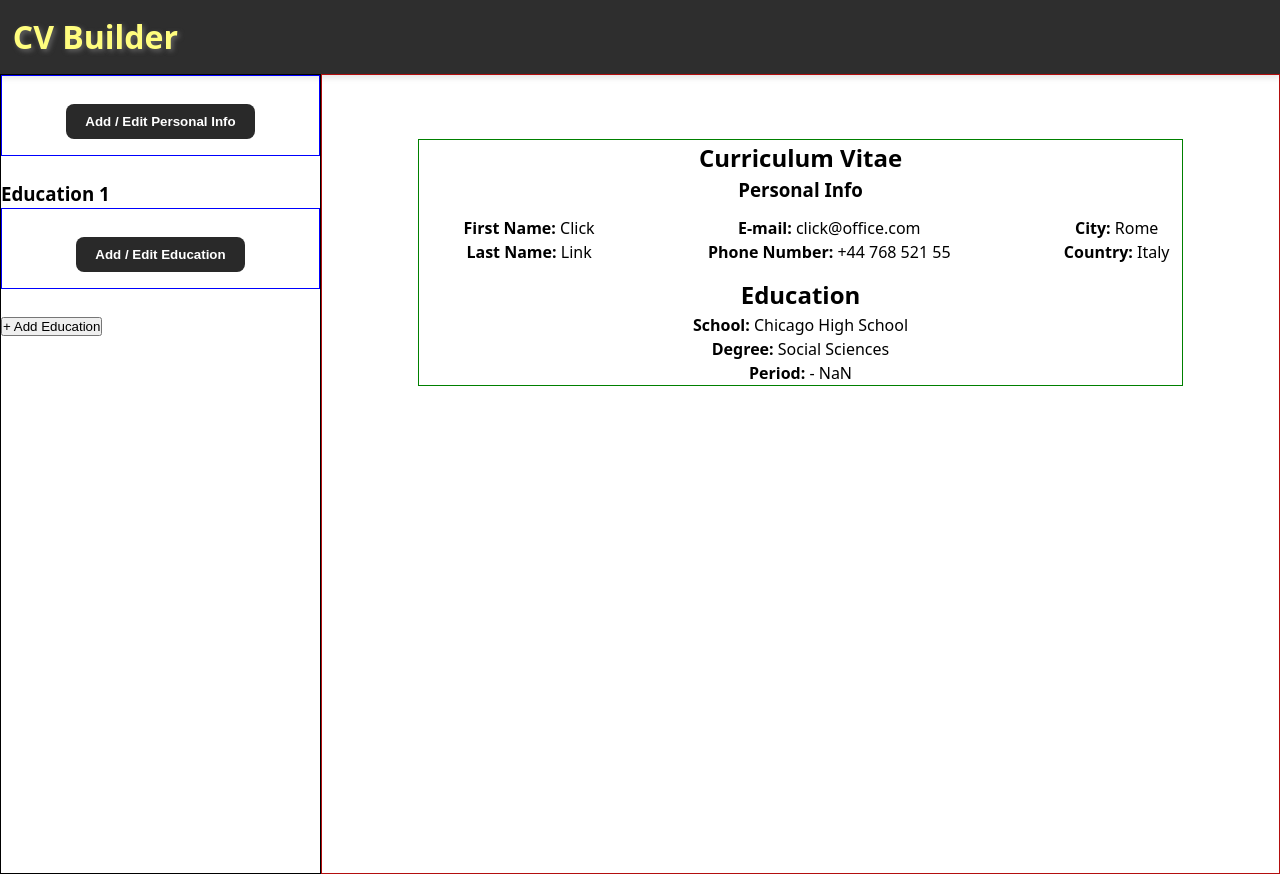
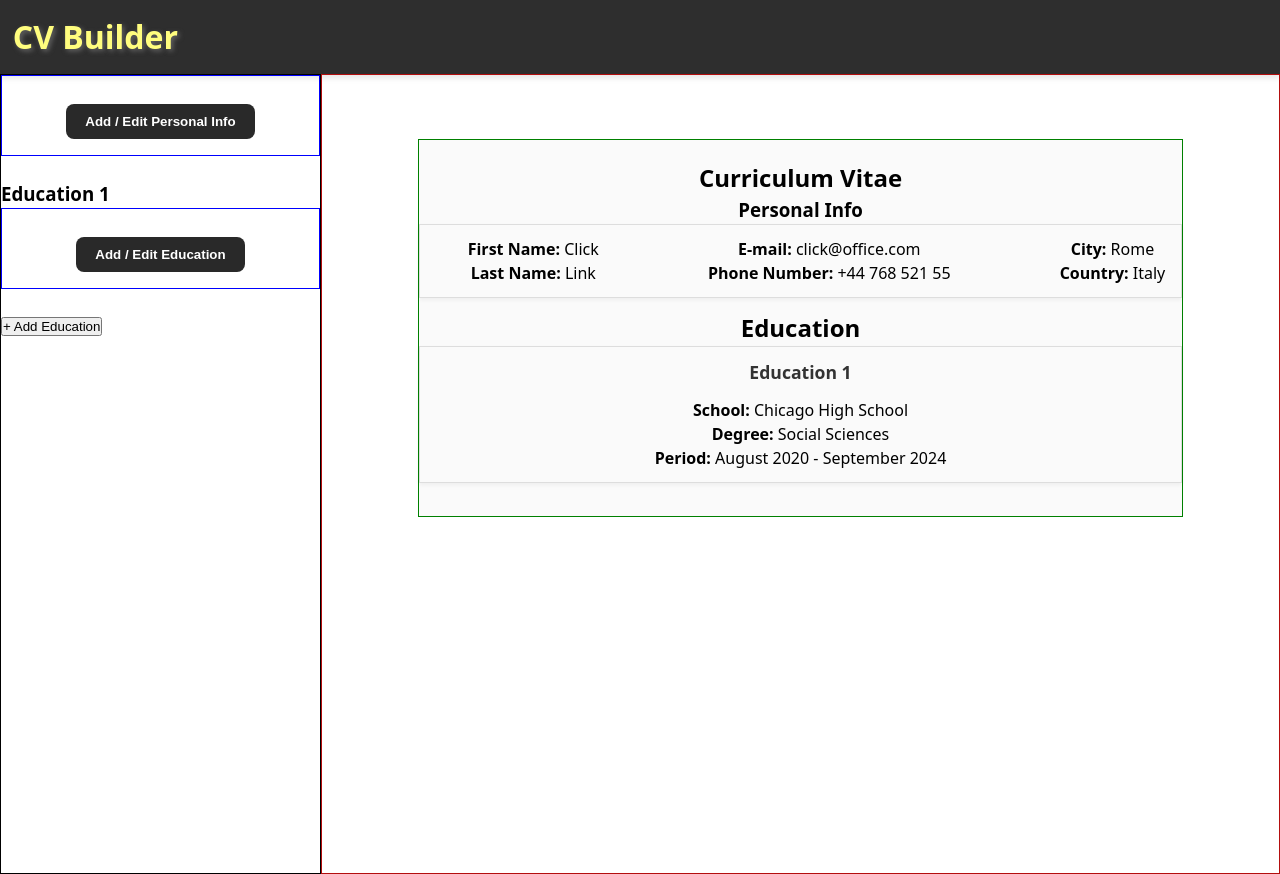
Before and after one commit to FreeFallRush/cv-application, a React (Vite) app: page / in a window 1280 px wide. Built offline with nearby package versions, Linux system fonts and the light colour scheme.

Commit message:
Modified CVPreview.jsx for education list
Added styles in CVPreview.css

```diff
--- a/src/components/CVPreview.jsx
+++ b/src/components/CVPreview.jsx
@@ -44,26 +44,37 @@ function CVPreview({
             </p>
           </div>
         </div>
+      </div>
 
       <div className="educationInfo-section">
         <h2>Education</h2>
-          <div className="educationInfo">
+        {educationInfo.length > 0 ? (
+          educationInfo.map((edu, index) => (
+            <div key={index} className="educationInfo">
+              <h3>Education {index + 1}</h3>
               <p>
                 <strong>School: </strong>
-              {educationInfo.school || defaultEducation.school}
+                {edu.school || defaultEducation.school}
               </p>
               <p>
                 <strong>Degree: </strong>
-              {educationInfo.degree || defaultEducation.degree}
+                {edu.degree || defaultEducation.degree}
+              </p>
               <p>
-                <strong>Period: </strong> {formatDate(educationInfo.startDate)}{" "}
+                <strong>Period: </strong>
+                {edu.startDate
+                  ? formatDate(edu.startDate)
+                  : formatDate(defaultEducation.startDate)}{" "}
                 -{" "}
-                {formatDate(educationInfo.endDate) ||
-                  defaultEducation.startDate - defaultEducation.endDate}
-              </p>
+                {edu.endDate
+                  ? formatDate(edu.endDate)
+                  : formatDate(defaultEducation.endDate)}
               </p>
             </div>
-        </div>
+          ))
+        ) : (
+          <p>No education entries yet.</p>
+        )}
       </div>
     </div>
   );
--- a/src/styles/CVPreview.css
+++ b/src/styles/CVPreview.css
@@ -1,12 +1,13 @@
 .cv-preview {
   min-width: 80%;
   margin: 4rem;
-  /* padding: 1.3rem 0; */
+  padding: 1.3rem 0;
   display: flex;
   flex-direction: column;
   text-align: center;
   /* align-items: center; */
   border: 1px solid green;
+  background-color: #fafafa;
 }
 
 .personalInfo {
@@ -19,3 +20,20 @@
 .personalInfo-group {
   margin-left: 2rem;
 }
+
+.personalInfo,
+.educationInfo {
+  border: 1px solid #ddd;
+
+  padding: 12px 16px;
+  margin-bottom: 12px;
+  background-color: #fafafa;
+  box-shadow: 0 2px 4px rgba(0, 0, 0, 0.05);
+}
+
+.educationInfo h3 {
+  margin-bottom: 8px;
+  font-size: 1.1rem;
+  color: #333;
+  padding-bottom: 4px;
+}
```
Lines whose indentation alone changed are shown as unchanged.
